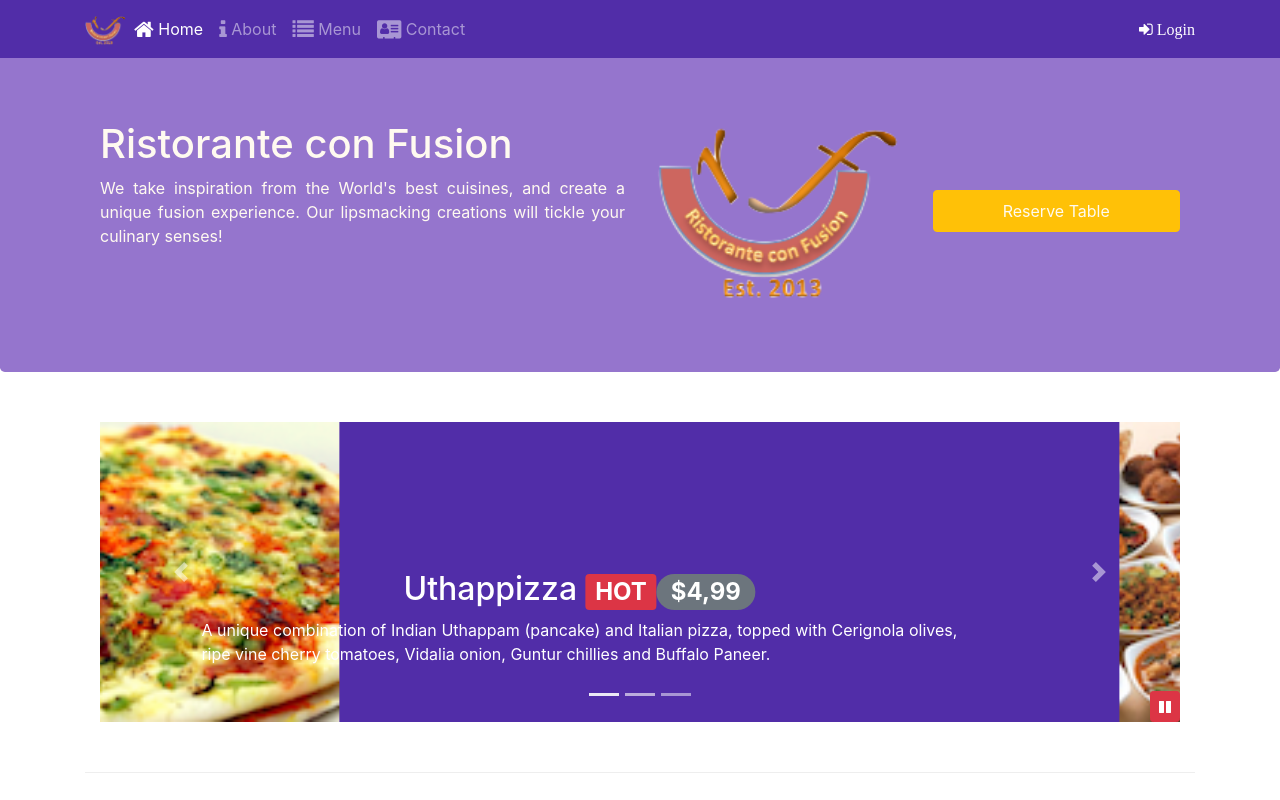
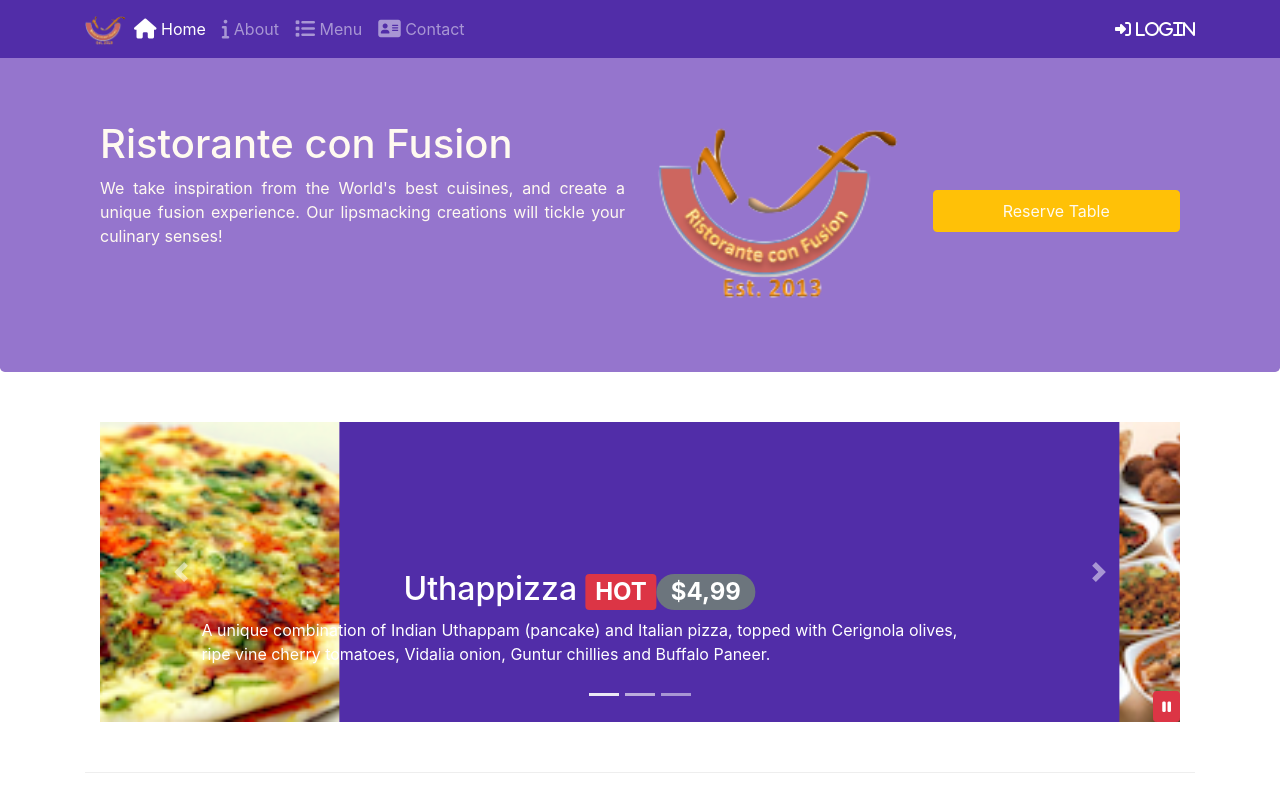
Before and after one commit to sanketdonekar/frontend, a website: page index.html in a window 1280 px wide. Shown: the top 800 px of the page. Drawn offline with nearby package versions, Linux system fonts and the light colour scheme.

Commit message:
assignment 4

```diff
--- a/index.html
+++ b/index.html
@@ -8,7 +8,7 @@
     <link rel="stylesheet" href="node_modules/bootstrap/dist/css/bootstrap.min.css">
     <link rel="stylesheet" href="node_modules/@fortawesome/fontawesome-free/css/fontawesome.css">
     <link rel="stylesheet" href="node_modules/bootstrap-social/bootstrap-social.css">
-    <link href="https://maxcdn.bootstrapcdn.com/font-awesome/4.7.0/css/font-awesome.min.css" rel="stylesheet" />
+    <link rel="stylesheet" href="node_modules/font-awesome/css/font-awesome.css">
     <link rel="stylesheet" href="css/styles.css">
 
     <title>Ristorante Con Fusion</title>
```
